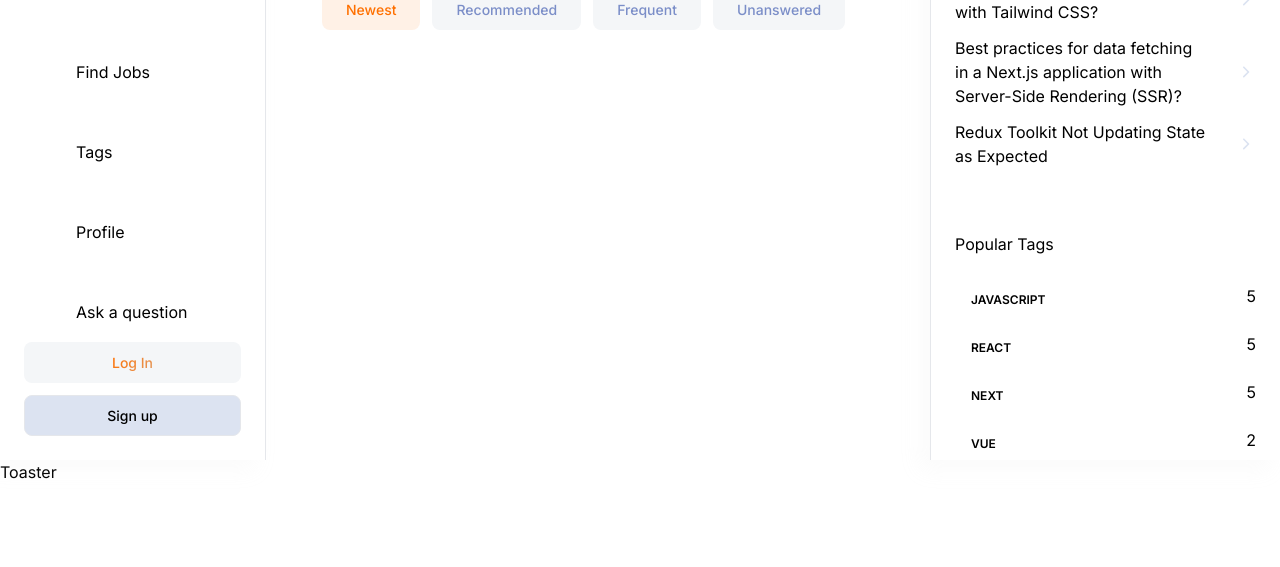
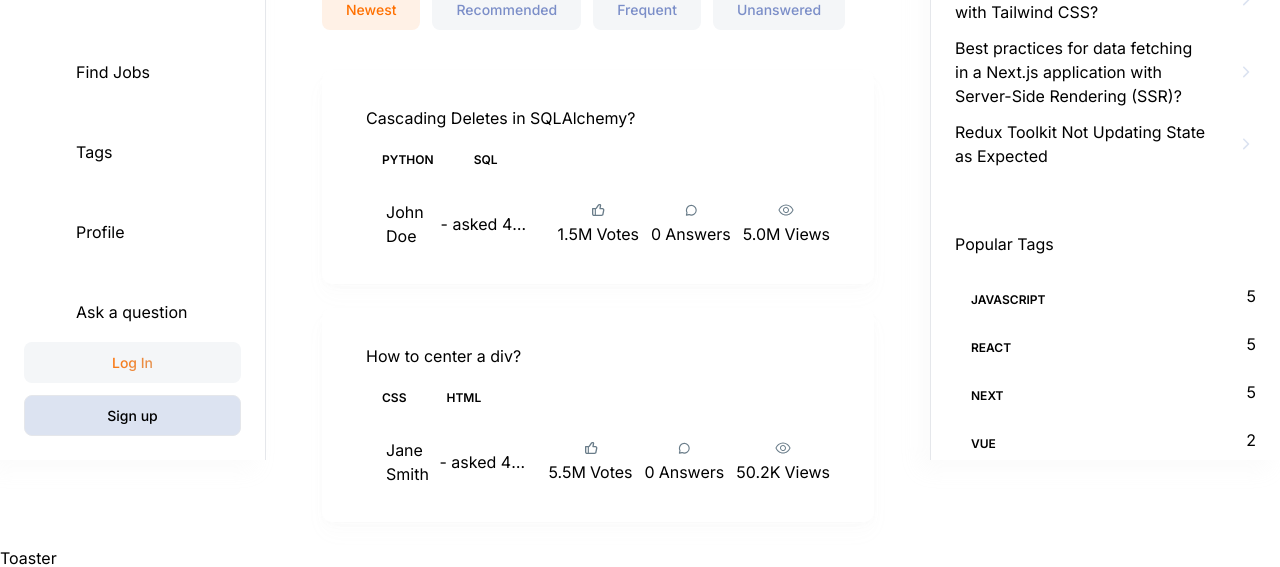
Before and after one commit to mhmd-aashik/dev_overflow_nextjs14, a Next.js app: page / in a window 1280 px wide. Shown: the part 340-907 px from the top of the page. Before the commit the page ends 824 px from the top, so only its background shows below. Built offline with nearby package versions, Linux system fonts and the light colour scheme; no server answers.

Commit message:
Create a Question Card UI

```diff
--- a/app/(root)/(home)/page.tsx
+++ b/app/(root)/(home)/page.tsx
@@ -1,5 +1,7 @@
+import QuestionCard from "@/components/cards/QuestionCard";
 import HomeFilters from "@/components/home/HomeFilters";
 import Filters from "@/components/shared/Filters";
+import NoResult from "@/components/shared/NoResult";
 import LocalSearchbar from "@/components/shared/search/LocalSearchbar";
 import { Button } from "@/components/ui/button";
 import { HomePageFilters } from "@/constants/filters";
@@ -7,6 +9,43 @@
 import Link from "next/link";
 
 export default function Home() {
+  const questions = [
+    {
+      _id: "1",
+      title: "Cascading Deletes in SQLAlchemy?",
+      tags: [
+        { _id: "1", name: "python" },
+        { _id: "2", name: "sql" },
+      ],
+      author: {
+        _id: "1",
+        name: "John Doe",
+        picture: "john-doe.jpg",
+      },
+      upvotes: 1535335,
+      views: 5005523,
+      answers: [],
+      createdAt: new Date("2019-09-01T12:00:00.000Z"),
+    },
+    {
+      _id: "2",
+      title: "How to center a div?",
+      tags: [
+        { _id: "3", name: "css" },
+        { _id: "4", name: "html" },
+      ],
+      author: {
+        _id: "2",
+        name: "Jane Smith",
+        picture: "jane-smith.jpg",
+      },
+      upvotes: 5525242,
+      views: 50235,
+      answers: [],
+      createdAt: new Date("2023-09-02T10:30:00.000Z"),
+    },
+  ];
+
   return (
     <>
       <div className="flex w-full flex-col-reverse justify-between gap-4 sm:flex-row sm:items-center ">
@@ -32,6 +71,33 @@
         />
       </div>
       <HomeFilters />
+
+      <div className="mt-10 flex w-full flex-col gap-6">
+        {questions.length > 0 ? (
+          questions.map((question) => (
+            <QuestionCard
+              key={question._id}
+              _id={question._id}
+              title={question.title}
+              tags={question.tags}
+              author={question.author}
+              upvotes={question.upvotes}
+              views={question.views}
+              answers={question.answers}
+              createdAt={question.createdAt}
+            />
+          ))
+        ) : (
+          <NoResult
+            title="There's is no question to show"
+            description="Be the first to break the silence! 🚀 Ask a Question and kickstart the
+          discussion. our query could be the next big thing others learn from. Get
+          involved! 💡"
+            link="/ask-question"
+            linkTitle="Ask a Question"
+          />
+        )}
+      </div>
     </>
   );
 }
--- /dev/null
+++ b/components/cards/QuestionCard.tsx
@@ -0,0 +1,94 @@
+import Link from "next/link";
+import React from "react";
+import RenderTag from "../shared/RenderTag";
+import Metric from "../shared/Metric";
+import { formatNumber, getTimeStamp } from "@/lib/utils";
+
+interface QuestionProps {
+  _id: string;
+  title: string;
+  tags: {
+    _id: string;
+    name: string;
+  }[];
+  author: {
+    _id: string;
+    name: string;
+    picture: string;
+  };
+  upvotes: number;
+  views: number;
+  answers: Array<object>;
+  createdAt: Date;
+}
+
+const QuestionCard = ({
+  _id,
+  title,
+  tags,
+  author,
+  upvotes,
+  views,
+  answers,
+  createdAt,
+}: QuestionProps) => {
+  return (
+    <div className="card-wrapper rounded-[10px] p-9 sm:px-11 ">
+      <div className="flex flex-col-reverse items-start justify-between gap-5 sm:flex-row">
+        <div className="">
+          <span className="subtle-regular text-dark400_light700 line-clamp-1 flex sm:hidden">
+            {getTimeStamp(createdAt)}
+          </span>
+          <Link href={`/question/${_id}`}>
+            <h3 className="sm:h3-semibold base-semibold text-dark200_light900 line-clamp-1 flex-1">
+              {title}
+            </h3>
+          </Link>
+        </div>
+        {/* IF SIGNED IN ADD EDIT DELETE ACTIONS */}
+      </div>
+      <div className="mt-3.5 flex flex-wrap gap-2">
+        {tags.map((tag) => (
+          <RenderTag key={tag._id} _id={tag._id} name={tag.name} />
+        ))}
+      </div>
+      <div className="flex-between mt-6 w-full gap-3">
+        <Metric
+          imgUrl="/assets/icons/avatar.svg"
+          alt="user"
+          value={author.name}
+          title={`- asked ${getTimeStamp(createdAt)}`}
+          href={`/profile/${author._id}`}
+          isAuthor
+          textStyle="body-medium text-dark400_light800"
+        />
+
+        <Metric
+          imgUrl="/assets/icons/like.svg"
+          alt="upvotes"
+          value={formatNumber(upvotes)}
+          title="Votes"
+          textStyle="small-medium text-dark400_light800"
+        />
+
+        <Metric
+          imgUrl="/assets/icons/message.svg"
+          alt="message"
+          value={formatNumber(answers.length)}
+          title="Answers"
+          textStyle="small-medium text-dark400_light800"
+        />
+
+        <Metric
+          imgUrl="/assets/icons/eye.svg"
+          alt="eye"
+          value={formatNumber(views)}
+          title="Views"
+          textStyle="small-medium text-dark400_light800"
+        />
+      </div>
+    </div>
+  );
+};
+
+export default QuestionCard;
--- /dev/null
+++ b/components/shared/Metric.tsx
@@ -0,0 +1,56 @@
+import Image from "next/image";
+import Link from "next/link";
+import React from "react";
+
+interface metricProps {
+  imgUrl: string;
+  alt: string;
+  title: string;
+  value: number | string;
+  textStyle: string;
+  href?: string;
+  isAuthor?: boolean;
+}
+
+const Metric = ({
+  imgUrl,
+  alt,
+  title,
+  value,
+  textStyle,
+  href,
+  isAuthor,
+}: metricProps) => {
+  const metricContent = (
+    <>
+      <Image
+        src={imgUrl}
+        width={16}
+        height={16}
+        alt={alt}
+        className={`object-contain ${href ? "rounded-full" : ""}`}
+      />
+      <p className={`${textStyle} flex items-center gap-1`}>
+        {value}
+
+        <span
+          className={`small-regular line-clamp-1 ${isAuthor ? "max-sm:hidden" : ""}`}
+        >
+          {title}
+        </span>
+      </p>
+    </>
+  );
+
+  if (href) {
+    return (
+      <Link href={href} className="flex-center gap-1">
+        {metricContent}
+      </Link>
+    );
+  }
+
+  return <div className="flex-center flex-wrap gap-1">{metricContent}</div>;
+};
+
+export default Metric;
--- /dev/null
+++ b/components/shared/NoResult.tsx
@@ -0,0 +1,43 @@
+import Image from "next/image";
+import React from "react";
+import { Button } from "../ui/button";
+import Link from "next/link";
+
+interface Props {
+  title: string;
+  description: string;
+  link: string;
+  linkTitle: string;
+}
+
+const NoResult = ({ title, description, link, linkTitle }: Props) => {
+  return (
+    <div className="mt-10 flex w-full flex-col items-center justify-center ">
+      <Image
+        src="/assets/images/light-illustration.png"
+        alt="No result"
+        width={270}
+        height={200}
+        className="block object-contain dark:hidden"
+      />
+      <Image
+        src="/assets/images/dark-illustration.png"
+        alt="No result"
+        width={270}
+        height={200}
+        className="hidden object-contain dark:flex"
+      />
+      <h2 className="h2-bold text-dark200_light900 mt-8">{title}</h2>
+      <p className="body-regular text-dark500_light700 max-w-md text-center">
+        {description}
+      </p>
+      <Link href={link}>
+        <Button className="paragraph-medium mt-5 min-h-[46px] rounded-lg bg-primary-500 px-4 py-3 text-light-900 hover:bg-primary-500   dark:bg-primary-500 dark:text-light-900">
+          {linkTitle}
+        </Button>
+      </Link>
+    </div>
+  );
+};
+
+export default NoResult;
--- a/components/shared/RightSidebar.tsx
+++ b/components/shared/RightSidebar.tsx
@@ -1,15 +1,15 @@
 import Image from "next/image";
 import Link from "next/link";
 import React from "react";
-import RenderTags from "./RenderTags";
+import RenderTags from "./RenderTag";
 
 const RightSidebar = () => {
   const hotQuestions = [
-    { _id: 1, title: "How do I use express as a custom server in NextJS?" },
-    { _id: 2, title: "Cascading Deletes in SQLAlchemy?" },
-    { _id: 3, title: "How to Perfectly Center a Div with Tailwind CSS?" },
+    { _id: "1", title: "How do I use express as a custom server in NextJS?" },
+    { _id: "2", title: "Cascading Deletes in SQLAlchemy?" },
+    { _id: "3", title: "How to Perfectly Center a Div with Tailwind CSS?" },
     {
-      _id: 4,
+      _id: "4",
       title:
         "Best practices for data fetching in a Next.js application with Server-Side Rendering (SSR)?",
     },
@@ -17,11 +17,11 @@
   ];
 
   const popularTags = [
-    { _id: 1, name: "javascript", totalQuestions: 5 },
-    { _id: 2, name: "react", totalQuestions: 5 },
-    { _id: 3, name: "next", totalQuestions: 5 },
-    { _id: 4, name: "vue", totalQuestions: 2 },
-    { _id: 5, name: "redux", totalQuestions: 10 },
+    { _id: "1", name: "javascript", totalQuestions: 5 },
+    { _id: "2", name: "react", totalQuestions: 5 },
+    { _id: "3", name: "next", totalQuestions: 5 },
+    { _id: "4", name: "vue", totalQuestions: 2 },
+    { _id: "5", name: "redux", totalQuestions: 10 },
   ];
   return (
     <section className="background-light900_dark200 light-border custom-scrollbar sticky right-0 top-0 flex h-screen w-[350px] flex-col overflow-y-auto border-l p-6 pt-36 shadow-light-300 dark:shadow-none max-xl:hidden ">
--- a/lib/utils.ts
+++ b/lib/utils.ts
@@ -1,6 +1,44 @@
-import { type ClassValue, clsx } from "clsx"
-import { twMerge } from "tailwind-merge"
+import { type ClassValue, clsx } from "clsx";
+import { twMerge } from "tailwind-merge";
 
 export function cn(...inputs: ClassValue[]) {
-  return twMerge(clsx(inputs))
+  return twMerge(clsx(inputs));
 }
+
+export const getTimeStamp = (createdAt: Date): string => {
+  const now = new Date();
+  const diffInSeconds = Math.floor(
+    (now.getTime() - createdAt.getTime()) / 1000
+  );
+
+  const intervals = {
+    year: 31536000,
+    month: 2592000,
+    day: 86400,
+    hour: 3600,
+    minute: 60,
+  };
+
+  let timeAgo;
+
+  for (const [unit, secondsInUnit] of Object.entries(intervals)) {
+    const interval = Math.floor(diffInSeconds / secondsInUnit);
+
+    if (interval >= 1) {
+      timeAgo = `${interval} ${unit}${interval > 1 ? "s" : ""} ago`;
+      break;
+    }
+  }
+
+  return timeAgo || "Just now";
+};
+
+export const formatNumber = (value: number): string => {
+  if (value >= 1_000_000) {
+    return (value / 1_000_000).toFixed(1) + "M";
+  } else if (value >= 1_000) {
+    return (value / 1_000).toFixed(1) + "K";
+  } else {
+    return value.toString();
+  }
+};
```
Also changed, not shown: components/shared/RenderTag.tsx (renamed from components/shared/RenderTags.tsx, +5 -5 lines).
